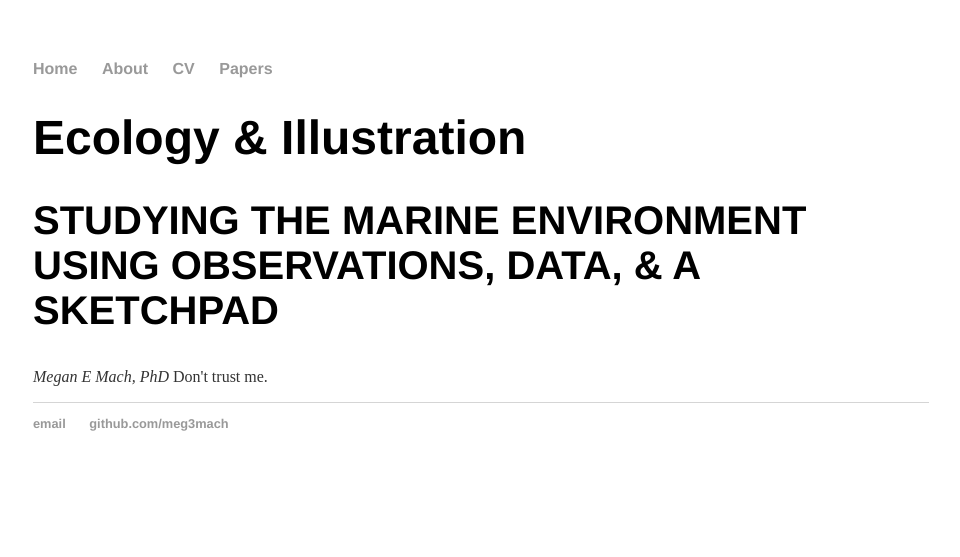
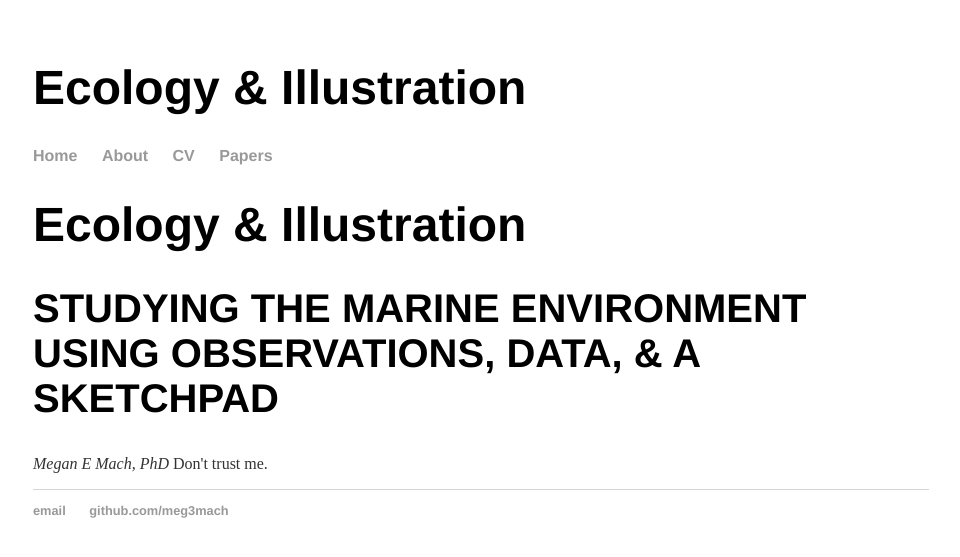
Before and after one commit to meg3mach/meg3mach.github.io, a Jekyll site: the page built from index.html, in a window 1280 px wide. Shown: the top 557 px of the page, without its empty margins (159-1119 px from the left). Built offline with Jekyll 4.4.1, drawn with Linux system fonts in a browser that asks for light colours.

```diff
--- a/_layouts/default.html
+++ b/_layouts/default.html
@@ -1,12 +1,13 @@
 <!DOCTYPE html>
 	<html>
 		<head>
-			<title>Ecology & Illustration</title>
+			<title>{{ page.title }}</title>
 			<!-- link to main stylesheet -->
 			<link rel="stylesheet" type="text/css" href="/css/main.css">
 			{% include analytics.html %}
 		</head>
 		<body>
+			<h1>Ecology &amp; Illustration</h1>
 			<nav>
 	    		<ul>
 	        		<li><a href="/">Home</a></li>
@@ -15,6 +16,7 @@
 	        		<li><a href="/papers">Papers</a></li>
 	    		</ul>
 			</nav>
+
 			<div class="container">
 
 			{{ content }}
```
